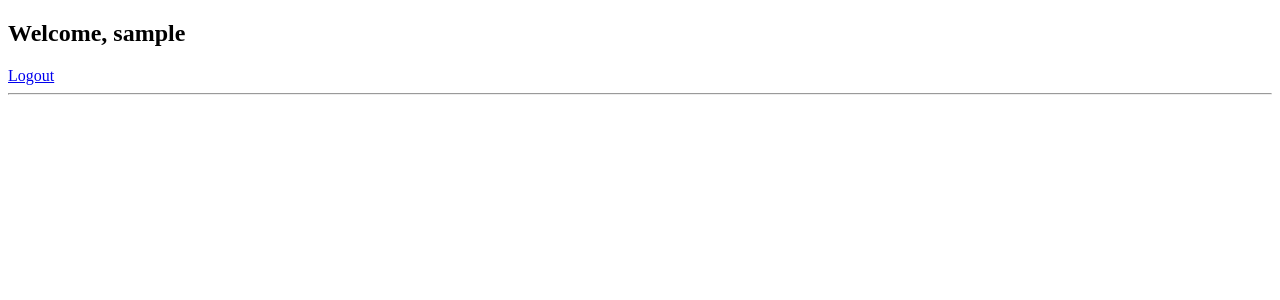
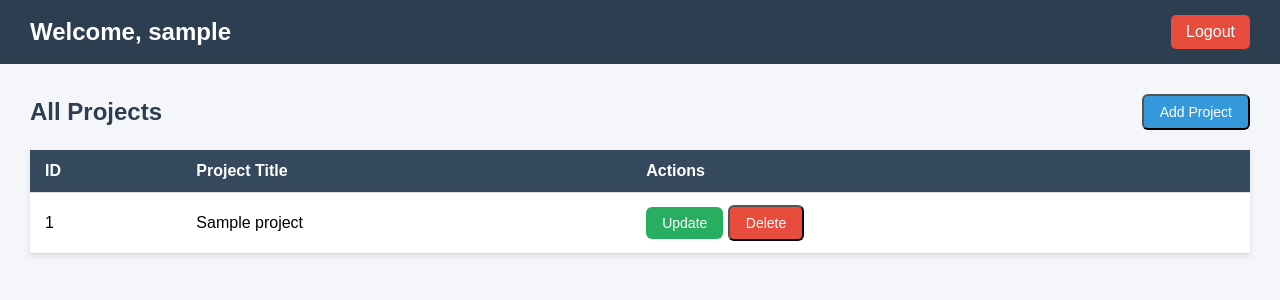
Before and after one commit to apusharma45/portfolio, a PHP site: page /admin/dashboard.php in a window 1280 px wide. Shown: the top 300 px of the page. Run offline with PHP 8.4, Linux system fonts and the light colour scheme; the visitor is signed in with stand-in values (Sample User, id 1); tables that the repository leaves empty or names only in its code hold one stand-in row (values such as "Sample post").

Commit message:
added dashboard with add and delete project functionality

```diff
--- a/admin/dashboard.php
+++ b/admin/dashboard.php
@@ -1,23 +1,104 @@
 <?php
 session_start();
+require 'db.php';
 
 if (!isset($_SESSION['logged_in']) || $_SESSION['logged_in'] !== true) {
     die("Access Denied!");
 }
 
-
+$sql = "SELECT id, title FROM projects ORDER BY id";
+$result = $conn->query($sql);
 ?>
 <!DOCTYPE html>
-<html>
+<html lang="en">
 <head>
-    <title>Dashboard</title>
+    <meta charset="UTF-8">
+    <title>Admin Dashboard</title>
+    <link rel="stylesheet" href="styles/dashboard_style.css">
 </head>
 <body>
-    <h2>Welcome, <?php echo htmlspecialchars($_SESSION['username']); ?></h2>
-    <a href="logout.php">Logout</a>
-    <hr>
-    <form method="POST" enctype="multipart/form-data">
+    <header>
+        <h2>Welcome, <?php echo htmlspecialchars($_SESSION['username']); ?></h2>
+        <a href="logout.php">Logout</a>
+    </header>
 
-    </form>
+    <main>
+        <!-- Header with Add Project Button -->
+        <div class="dashboard-header">
+            <h3>All Projects</h3>
+            <button class="btn btn-add" onclick="openAddModal()">Add Project</button>
+        </div>
+
+        <!-- Projects Table -->
+        <table>
+            <tr>
+                <th>ID</th>
+                <th>Project Title</th>
+                <th>Actions</th>
+            </tr>
+            <?php if ($result->num_rows > 0): ?>
+                <?php while($row = $result->fetch_assoc()): ?>
+                    <tr>
+                        <td><?php echo $row['id']; ?></td>
+                        <td><?php echo htmlspecialchars($row['title']); ?></td>
+                        <td>
+                            <a href="update_project.php?id=<?php echo $row['id']; ?>" class="btn btn-update">Update</a>
+                            <button class="btn btn-delete" onclick="openModal(<?php echo $row['id']; ?>)">Delete</button>
+                        </td>
+                    </tr>
+                <?php endwhile; ?>
+            <?php else: ?>
+                <tr><td colspan="3" style="text-align:center;">No projects found.</td></tr>
+            <?php endif; ?>
+        </table>
+    </main>
+
+    <!-- Delete Confirmation Modal -->
+    <div class="modal" id="deleteModal">
+        <div class="modal-content">
+            <h3>Confirm Deletion</h3>
+            <p>Are you sure you want to delete this project?</p>
+            <div class="modal-actions">
+                <button class="btn btn-cancel" onclick="closeModal()">Cancel</button>
+                <form id="deleteForm" method="POST" action="delete_project.php" style="display:inline;">
+                    <input type="hidden" name="id" id="deleteProjectId" value="">
+                    <button type="submit" class="btn btn-delete">Delete</button>
+                </form>
+            </div>
+        </div>
+    </div>
+
+    <!-- Add Project Modal -->
+    <div class="modal" id="addModal">
+        <div class="modal-content">
+            <h3>Add New Project</h3>
+            <form id="addForm" method="POST" action="add_project.php" enctype="multipart/form-data">
+                <label>Title:</label>
+                <input type="text" name="title" required><br><br>
+
+                <label>Description:</label>
+                <textarea name="description" rows="4" required></textarea><br><br>
+
+                <label>Image (filename):</label>
+                <input type="text" name="image" required><br><br>
+
+                <label>Link:</label>
+                <input type="url" name="link"><br><br>
+
+                <label>Tech Stack:</label>
+                <input type="text" name="tech_stack"><br><br>
+
+                <label>Project Type:</label>
+                <input type="text" name="project_type"><br><br>
+
+                <div class="modal-actions">
+                    <button type="button" class="btn btn-cancel" onclick="closeAddModal()">Cancel</button>
+                    <button type="submit" class="btn btn-update">Add Project</button>
+                </div>
+            </form>
+        </div>
+    </div>
+
+    <script src="scripts/dashboard_script.js"></script>
 </body>
 </html>
--- a/admin/login.php
+++ b/admin/login.php
@@ -1,6 +1,11 @@
 <?php
 session_start();
 require 'db.php';
+
+if (isset($_SESSION['logged_in']) && $_SESSION['logged_in'] === true) {
+    header("Location: dashboard.php");
+    exit();
+}
 
 if ($_SERVER["REQUEST_METHOD"] == "POST") {
     $username = trim($_POST['username'] ?? '');
--- /dev/null
+++ b/admin/scripts/dashboard_script.js
@@ -0,0 +1,25 @@
+function openModal(id) {
+    document.getElementById('deleteModal').style.display = 'flex';
+    document.getElementById('deleteProjectId').value = id;
+}
+
+function closeModal() {
+    document.getElementById('deleteModal').style.display = 'none';
+}
+
+window.onclick = function(event) {
+    let modal = document.getElementById('deleteModal');
+    let addModal = document.getElementById('addModal');
+    if (event.target === modal) {
+        closeModal();
+    }
+    if (event.target === addModal) closeAddModal();
+}
+
+function openAddModal() {
+    document.getElementById('addModal').style.display = 'flex';
+}
+
+function closeAddModal() {
+    document.getElementById('addModal').style.display = 'none';
+}
--- /dev/null
+++ b/admin/styles/dashboard_style.css
@@ -0,0 +1,176 @@
+/* General Body & Header */
+body {
+    font-family: Arial, sans-serif;
+    background: #f4f6f9;
+    margin: 0;
+    padding: 0;
+}
+
+header {
+    background: #2c3e50;
+    color: #fff;
+    padding: 15px 30px;
+    display: flex;
+    justify-content: space-between;
+    align-items: center;
+}
+
+header h2 {
+    margin: 0;
+}
+
+header a {
+    color: #fff;
+    text-decoration: none;
+    background: #e74c3c;
+    padding: 8px 15px;
+    border-radius: 5px;
+    transition: 0.3s;
+}
+header a:hover {
+    background: #c0392b;
+}
+
+/* Main Content */
+main {
+    padding: 30px;
+}
+
+/* Dashboard Header (Title + Add Button) */
+.dashboard-header {
+    display: flex;
+    justify-content: space-between;
+    align-items: center;
+    margin-bottom: 20px;
+}
+
+.dashboard-header h3 {
+    margin: 0;
+    font-size: 24px;
+    color: #2c3e50;
+}
+
+.btn {
+    display: inline-flex;
+    justify-content: center;
+    align-items: center;
+    padding: 8px 16px;
+    border-radius: 6px;
+    font-size: 14px;
+    cursor: pointer;
+    text-decoration: none;
+    color: white;
+    transition: 0.3s;
+}
+
+/* Buttons */
+
+.btn-add {
+    background: #3498db;
+}
+.btn-add:hover {
+    background: #2980b9;
+}
+
+.btn-update {
+    background: #27ae60;
+    color: white;
+}
+.btn-update:hover {
+    background: #1e8449;
+}
+
+
+.btn-delete {
+    background: #e74c3c;
+}
+.btn-delete:hover {
+    background: #c0392b;
+}
+
+.btn-cancel {
+    background: #95a5a6;
+}
+.btn-cancel:hover {
+    background: #7f8c8d;
+}
+
+/* Tables */
+table {
+    width: 100%;
+    border-collapse: collapse;
+    background: #fff;
+    box-shadow: 0 2px 6px rgba(0,0,0,0.1);
+}
+table th, table td {
+    padding: 12px 15px;
+    text-align: left;
+    border-bottom: 1px solid #ddd;
+}
+table th {
+    background: #34495e;
+    color: #fff;
+}
+table tr:hover {
+    background: #f1f1f1;
+}
+
+/* Modals */
+.modal {
+    display: none;
+    position: fixed;
+    z-index: 1000;
+    left: 0; top: 0;
+    width: 100%; height: 100%;
+    background: rgba(0,0,0,0.6);
+    justify-content: center;
+    align-items: center;
+    text-align: center;
+}
+.modal-content {
+    background: #fff;
+    padding: 25px 30px;
+    border-radius: 10px;
+    width: 400px;
+    max-width: 90%;
+    max-height: 90vh;       /* limit height */
+    overflow-y: auto;       /* add vertical scroll if content exceeds */
+    text-align: center;
+    box-shadow: 0 4px 12px rgba(0,0,0,0.3);
+    animation: fadeIn 0.3s ease-in-out;
+}
+
+
+.modal-content h3 {
+    margin-top: 0;
+    color: #2c3e50;
+}
+
+.modal-content label {
+    display: block;
+    margin-bottom: 5px;
+    text-align: left;
+    font-weight: bold;
+}
+
+.modal-content input,
+.modal-content textarea {
+    width: 100%;
+    padding: 8px 10px;
+    margin-bottom: 15px;
+    border: 1px solid #ccc;
+    border-radius: 5px;
+    box-sizing: border-box;
+}
+
+.modal-actions {
+    margin-top: 20px;
+    display: flex;
+    justify-content: space-between;
+}
+
+/* Modal Animation */
+@keyframes fadeIn {
+    from { opacity: 0; transform: translateY(-10px); }
+    to { opacity: 1; transform: translateY(0); }
+}
```
Also changed, not shown: admin/add_project.php (+37 -14 lines), admin/delete_project.php (added, +25 -0 lines).
